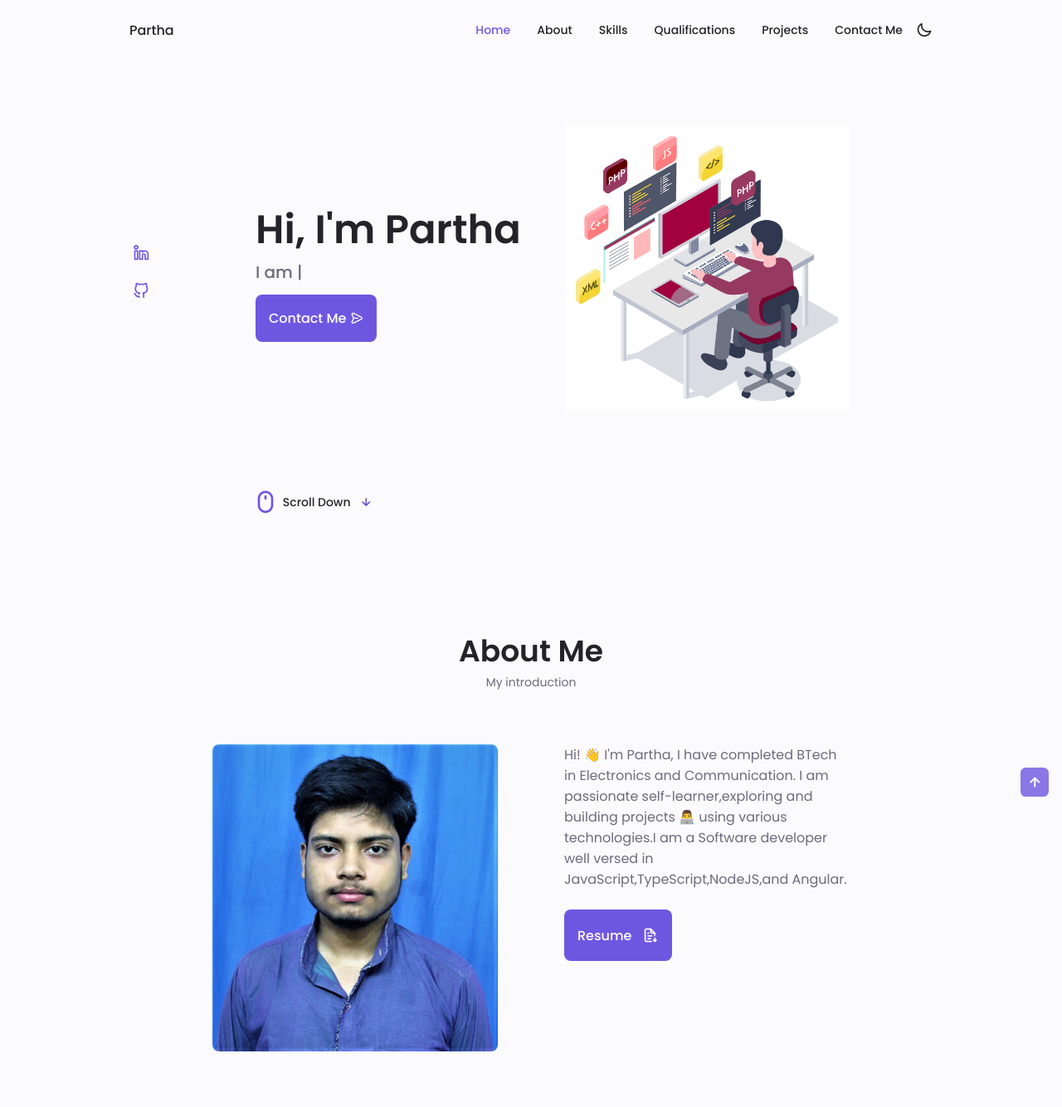
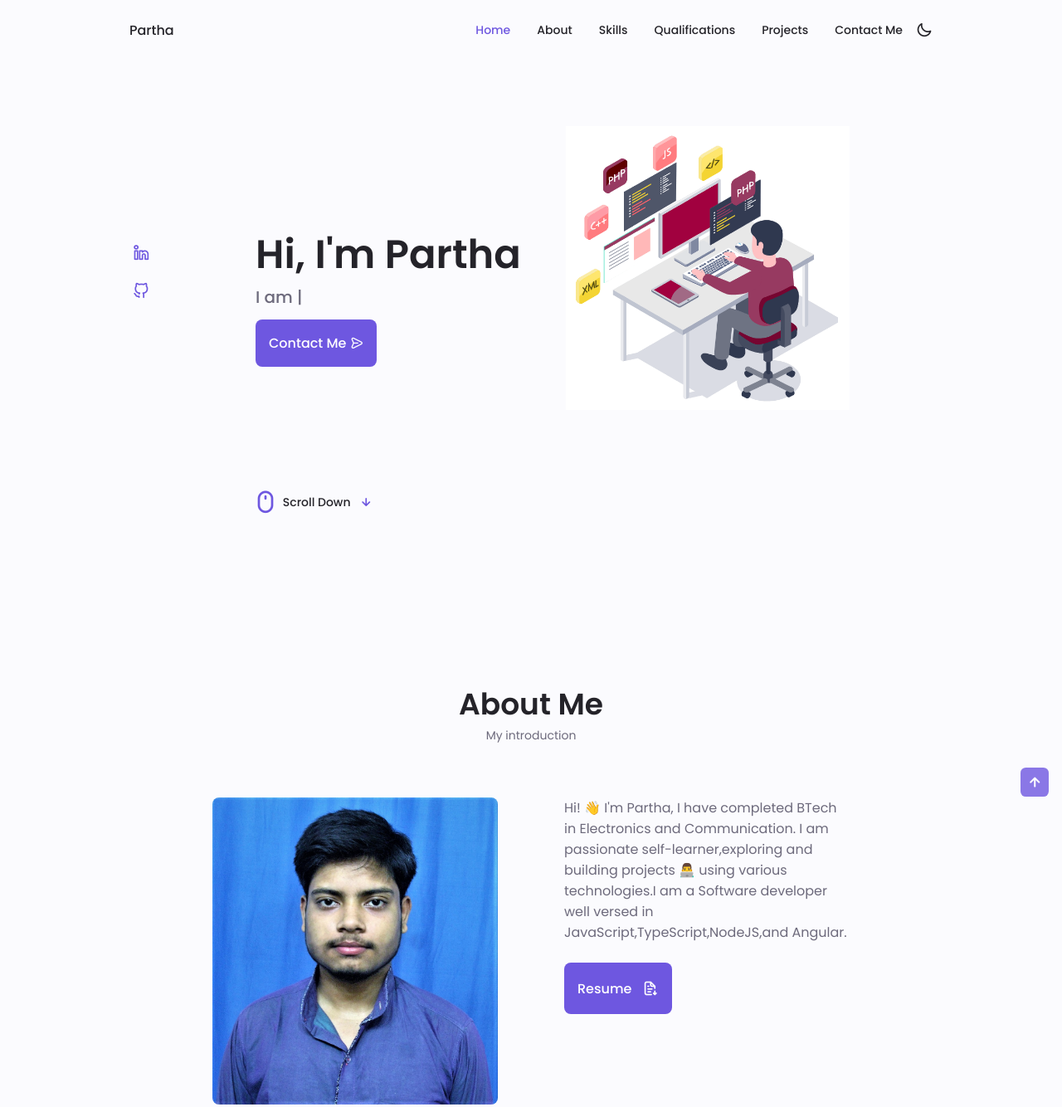
Before and after one commit to partha99saha/parthaSaha_portfolio, a plain HTML site: page index.html in a window 1280 px wide. Shown: the top 1334 px of the page at 83% size. Drawn offline with nearby package versions, Linux system fonts and the light colour scheme; no server answers.

Commit message:
update portfolio

```diff
--- a/index.html
+++ b/index.html
@@ -14,7 +14,6 @@
   <meta property="og:description"
     content="Partha is currently a Software Developer from Kolkata,India.An enthusiastic about Software Technology" />
   <meta property="profile:username" content="ParthaSaha" />
-
   <link rel="stylesheet" href="https://unicons.iconscout.com/release/v4.0.0/css/line.css" />
   <link rel="stylesheet" href="./assets/css/swiper-bundle.min.css">
   <link rel="stylesheet" href="./assets/css/style.css" />
@@ -22,6 +21,7 @@
   <link rel="shortcut icon" href="./assets/img/favicon.ico" type="image/x-icon" />
   <script src="https://kit.fontawesome.com/4bf48f78b4.js" crossorigin="anonymous"></script>
 </head>
+
 
 <body>
 
@@ -94,7 +94,7 @@
             <!-- <img src="./assets/img/code.gif"> -->
             <img src="./assets/img/coding.gif">
           </div>
-          <div class="home_data">
+          <div class="home_data" style="padding-top:60px!important">
             <h1 class="home_title">Hi, I'm Partha</h1>
             <h3 class="home_subtitle">I am <span class="type"></span> </h3>
             <a href="#contact" class="button button--flex">
@@ -114,7 +114,7 @@
     </section>
 
     <!-- About -->
-    <section class="about section" id="about">
+    <section class="about section" style="padding-top:10rem;" id="about">
       <h2 class="section_title">About Me</h2>
       <span class="section_subtitle">My introduction</span>
       <div class="about_container container grid">
@@ -749,4 +749,5 @@
 
 </body>
 
+
 </html>
```
Also changed, not shown: assets/img/skills/MySQL.png, assets/img/skills/php.png, assets/img/skills/postman.png.
